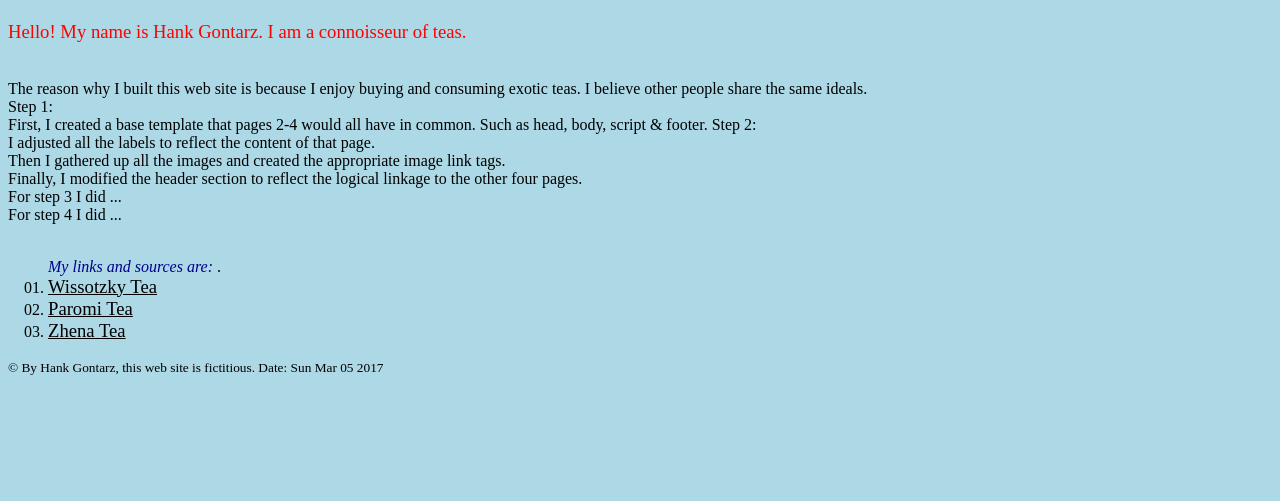
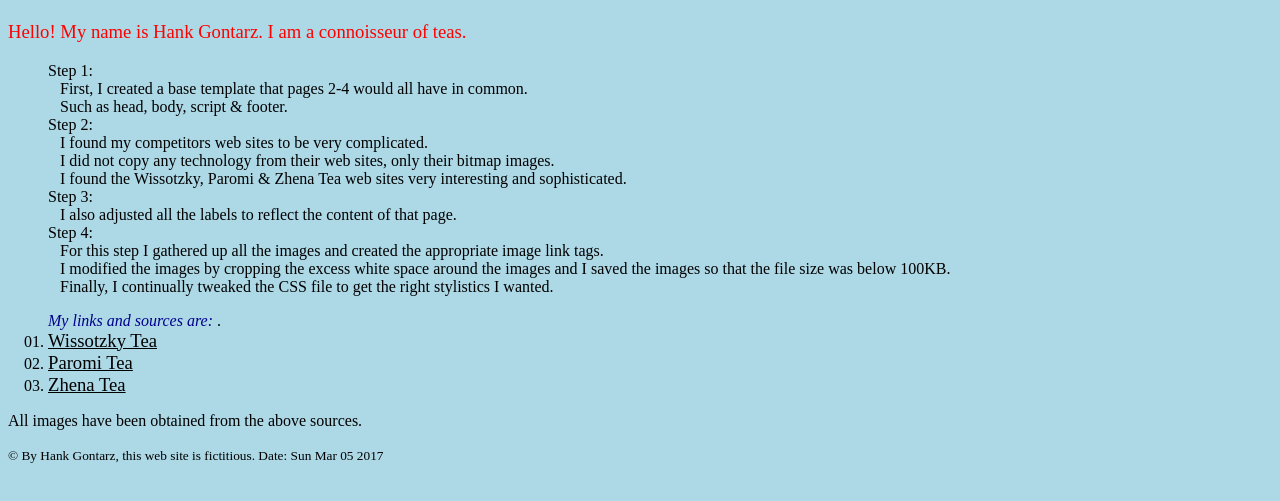
Before and after one commit to gontarzhd03/cis3303, a plain HTML site: page public_html/p1about.html in a window 1280 px wide. Shown: the part 133-634 px from the top of the page. Drawn offline with Linux system fonts and the light colour scheme.

Commit message:
Update project1 03-04

```diff
--- a/public_html/Base.css
+++ b/public_html/Base.css
@@ -27,8 +27,11 @@ hr {
 }
 #name { color: black; font-size: 14pt; }
 p.name { color: red; font-size: 14pt; }
-ul {
+ul.sources {
     list-style-type: decimal-leading-zero;
+}
+ul.steps {
+    list-style-type: none;
 }
 div.top {
     background-color: lightgreen;
--- a/public_html/p1about.html
+++ b/public_html/p1about.html
@@ -26,27 +26,36 @@
 	<p class="name">
 	    Hello! My name is Hank Gontarz.  I am a connoisseur of teas.
 	</p>
-        <p>
-	    <br>
-	    The reason why I built this web site is because I enjoy buying and consuming exotic teas.  I believe other people share the same ideals.
-	    <br>
-            Step 1: <br>First, I created a base template that pages 2-4 would all have in common.  Such as head, body, script & footer.
-            Step 2: <br> I adjusted all the labels to reflect the content of that page.<br>
-            Then I gathered up all the images and created the appropriate image link tags.<br>
-            Finally, I modified the header section to reflect the logical linkage to the other four pages.
-	    <br>
-            For step 3 I did ...
-	    <br>
-            For step 4 I did ...
-	    <br>
-	    <br>
-	</p>
-        <ul>
+        <ul class="steps">
+            <li>
+                Step 1:<br>
+                &nbsp;&nbsp;&nbsp;First, I created a base template that pages 2-4 would all have in common.<br>
+                &nbsp;&nbsp;&nbsp;Such as head, body, script & footer.<br>
+            </li>
+            <li>
+                Step 2:<br>
+                &nbsp;&nbsp;&nbsp;I found my competitors web sites to be very complicated.<br>
+                &nbsp;&nbsp;&nbsp;I did not copy any technology from their web sites, only their bitmap images.<br>
+                &nbsp;&nbsp;&nbsp;I found the Wissotzky, Paromi & Zhena Tea web sites very interesting and sophisticated.<br>
+            </li>
+            <li>
+                Step 3:<br>
+                &nbsp;&nbsp;&nbsp;I also adjusted all the labels to reflect the content of that page.<br>
+            </li>
+            <li>
+                Step 4:<br>
+                &nbsp;&nbsp;&nbsp;For this step I gathered up all the images and created the appropriate image link tags.<br>
+                &nbsp;&nbsp;&nbsp;I modified the images by cropping the excess white space around the images and I saved the images so that the file size was below 100KB.<br>
+                &nbsp;&nbsp;&nbsp;Finally, I continually tweaked the CSS file to get the right stylistics I wanted.<br>
+            </li>
+        </ul>
+        <ul class="sources">
 	    <em>My links and sources are: </em>.
             <li><a href="http://www.wtea.com/">Wissotzky Tea</a></li>
             <li><a href="http://www.paromi.com/">Paromi Tea</a></li>
             <li><a href="https://www.zhenas.com/">Zhena Tea</a></li>
         </ul>
+        <p>All images have been obtained from the above sources.</p>
         <script>
             var myVar1 = setInterval(myTimer, 100);
 
```
Also changed, not shown: public_html/index.html (+1 -1 lines).
